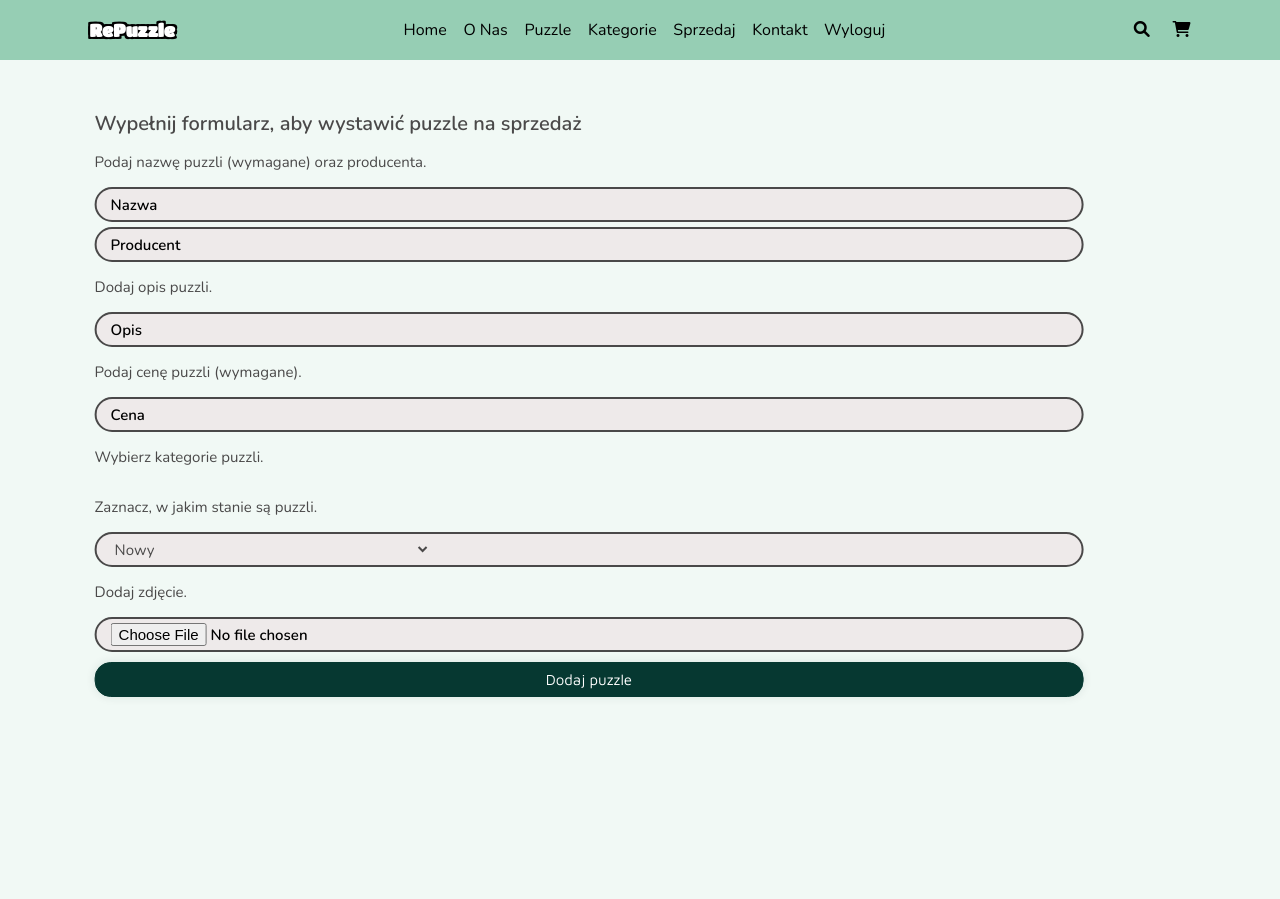
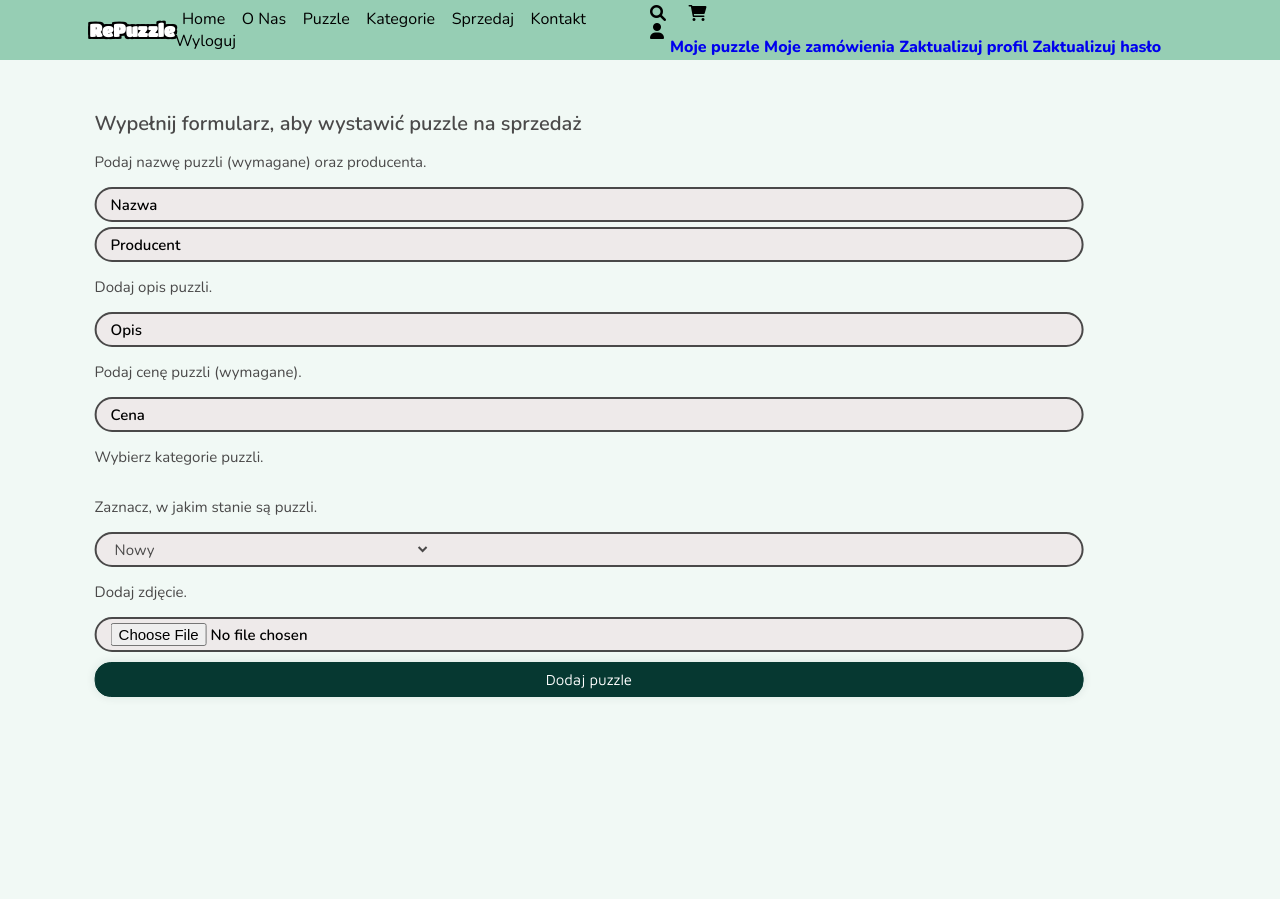
Before and after one commit to julkiea/Repuzzle, a Django app: page /add_puzzle/ in a window 1280 px wide. Shown: the top 899 px of the page. Run offline with Django 5.2, Linux system fonts and the light colour scheme; the visitor is signed in with stand-in values (Sample User, id 1); data that the repository does not hold is empty.

Commit message:
Add user profile links to navbar

```diff
--- a/website/templates/base.html
+++ b/website/templates/base.html
@@ -70,6 +70,16 @@
         <div class = "icons">
           <div class="fas fa-search" id="search-btn"></div>
           <div class="fas fa-shopping-cart" id="cart-btn"></div>
+          {% if user.is_authenticated %}
+          <div class="fas fa-user" id="user-btn">
+          {% endif %}
+            <div class="user-profile">
+              <a href="#">Moje puzzle</a>
+              <a href="#">Moje zamówienia</a>
+              <a href="#">Zaktualizuj profil</a>
+              <a href="#">Zaktualizuj hasło</a>
+            </div>
+          </div>
           <div class="fas fa-bars" id="menu-btn"></div>
         </div>
 
@@ -112,7 +122,7 @@
     </section>
 
 
-    <script src="static/js/script.js"></script>
+    <script src="../static/js/script.js"></script>
 
 </body>
 </html>
```
